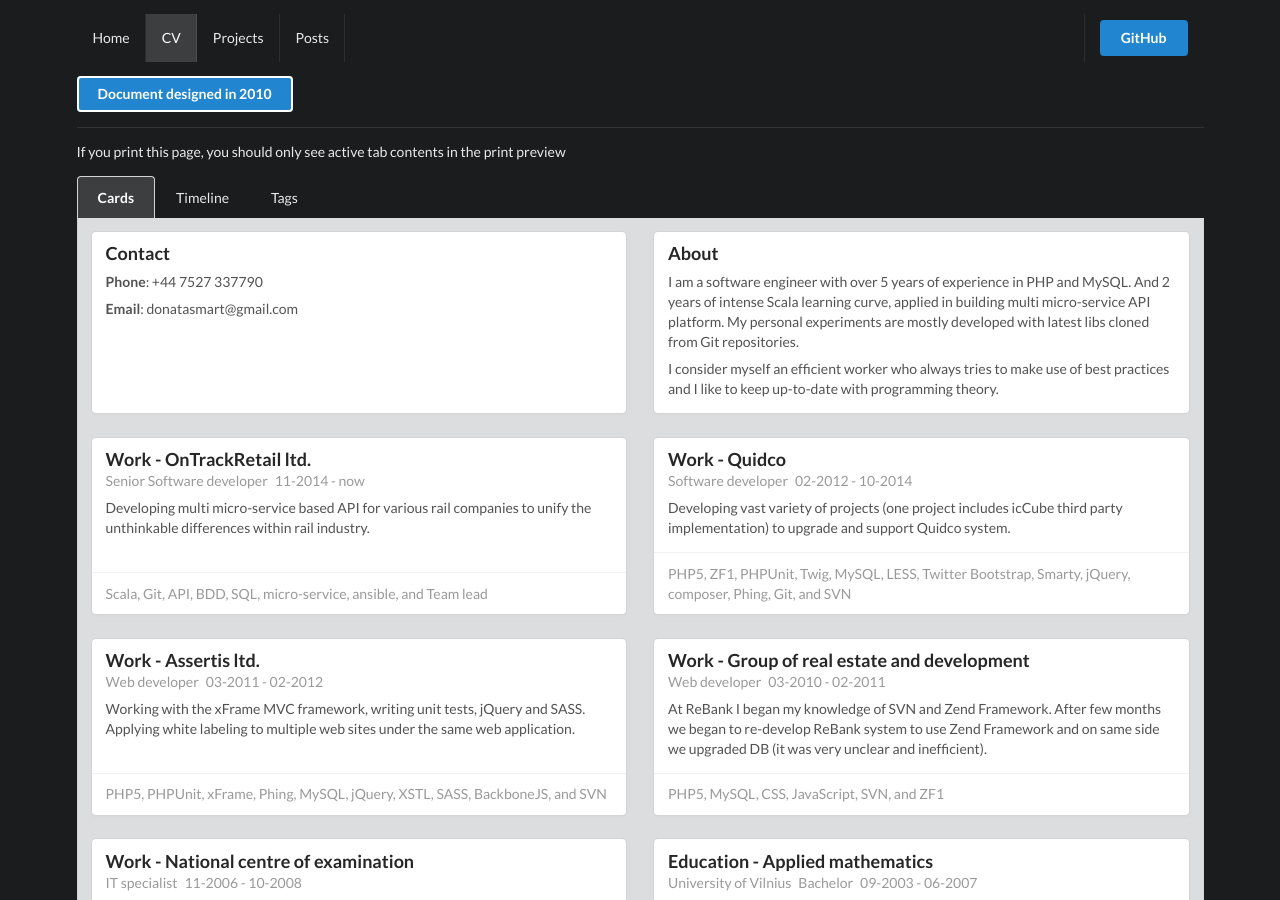
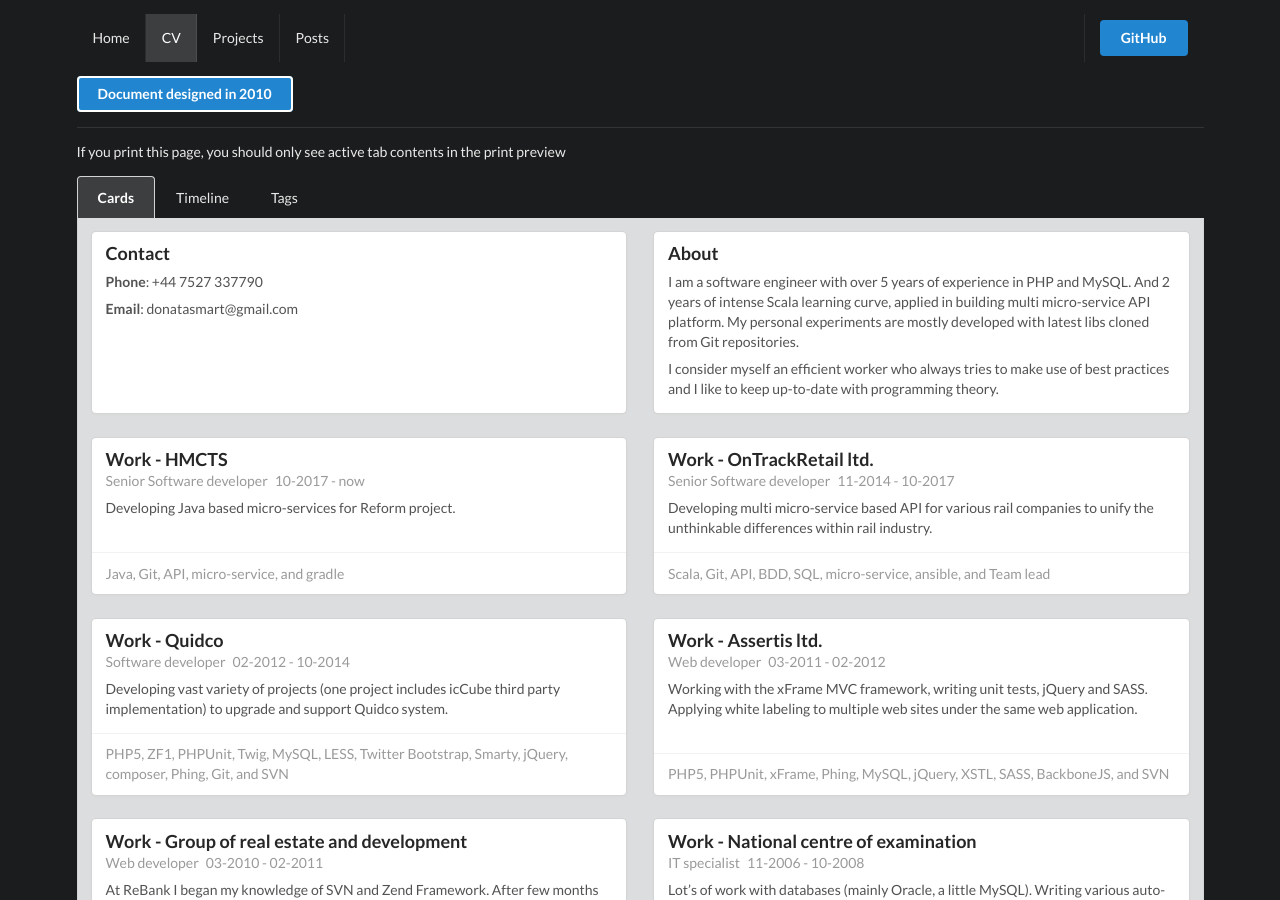
Before and after one commit to doncem/doncem.github.io, a Jekyll site: the page built from cv.html, in a window 1280 px wide and 900 px high. Built offline with Jekyll 4.4.1, drawn with Linux system fonts in a browser that asks for light colours; nearby versions of some CDN libraries.

Commit message:
updating current workplace

```diff
--- a/_data/cv.yml
+++ b/_data/cv.yml
@@ -10,10 +10,21 @@ about: |
 
   I consider myself an efficient worker who always tries to make use of best practices and I like to keep up-to-date with programming theory.
 work:
+  - place: HMCTS
+    position: Senior Software developer
+    start: 10-2017
+    end: now
+    description: Developing Java based micro-services for Reform project.
+    tags:
+      - Java
+      - Git
+      - API
+      - micro-service
+      - gradle
   - place: OnTrackRetail ltd.
     position: Senior Software developer
     start: 11-2014
-    end: now
+    end: 10-2017
     description: Developing multi micro-service based API for various rail companies to unify the unthinkable differences within rail industry.
     tags:
       - Scala
```
Also changed, not shown: index.html (+8 -1 lines).
